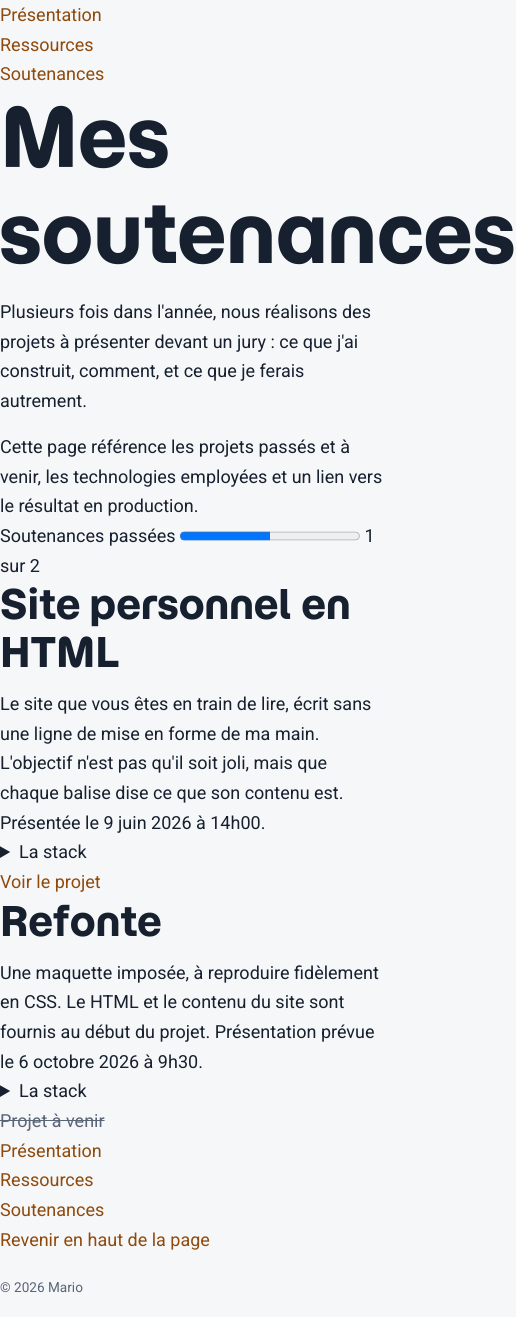
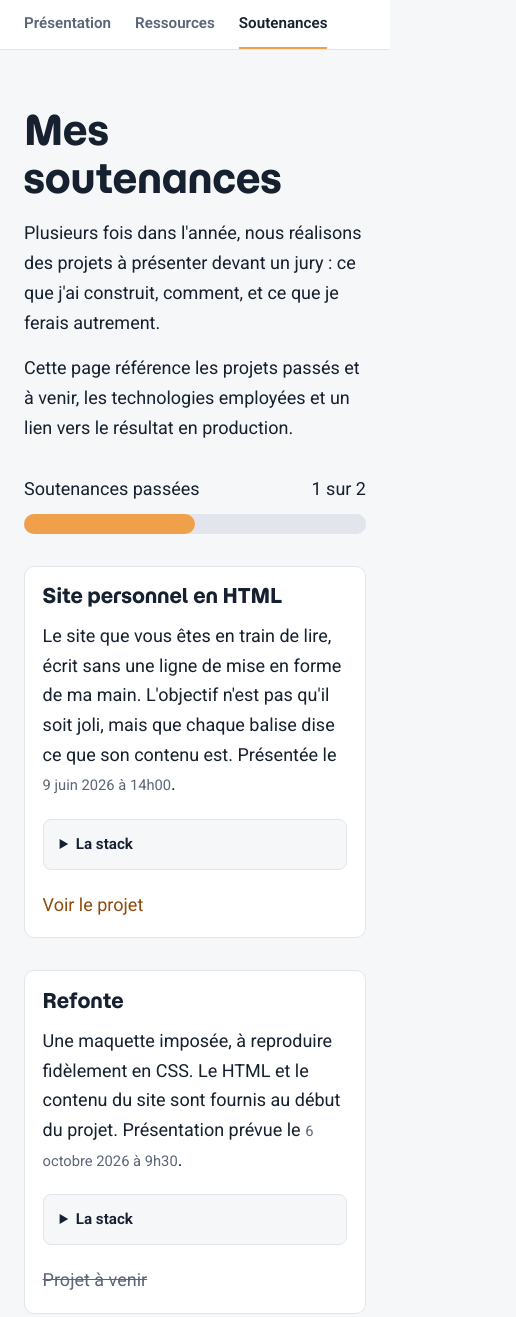
Before and after one commit to aarnow/formation-css, a plain HTML site: page soutenances.html in a window 390 px wide. Shown: the top 1317 px of the page, 516 px wide, since content can reach past the window. Drawn offline with Linux system fonts and the light colour scheme.

Commit message:
FEAT: add correction TP soutenances

```diff
--- /dev/null
+++ b/css/pages/merci.css
@@ -0,0 +1,91 @@
+/* #region Confirmation */
+
+main {
+  text-align: center;
+}
+
+/* La pastille cochée, dessinée par un pseudo-élément. */
+
+main::before {
+  content: "";
+  display: block;
+  width: 4.5rem;
+  height: 4.5rem;
+  margin: 0 auto 1.75rem;
+  background-color: var(--color-primary);
+  background-image: url("../../assets/img/icons/coche.svg");
+  background-repeat: no-repeat;
+  background-position: center;
+  background-size: 2rem 2rem;
+  border-radius: 50%;
+  animation: pastille 0.9s ease-in-out both;
+}
+
+main > p {
+  margin-inline: auto;
+  font-size: 1.35rem;
+  animation: arrivee 0.5s ease-out 0.5s both;
+}
+
+/* Le récapitulatif n'apparaît que si le script de la page l'a rempli. */
+
+main ul:not(:empty) {
+  margin-top: 1.75rem;
+  padding: 1.2rem;
+  text-align: left;
+  background-color: var(--color-surface);
+  border: 1px solid var(--color-border);
+  border-radius: var(--radius);
+  animation: arrivee 0.5s ease-out 0.7s both;
+}
+/* #endregion */
+
+/* #region Animations */
+
+@keyframes pastille {
+  0% {
+    opacity: 0;
+    transform: scale(0.3);
+    background-size: 0 0;
+  }
+
+  45% {
+    opacity: 1;
+    transform: scale(1.08);
+    background-size: 0 0;
+  }
+
+  60% {
+    transform: scale(1);
+    background-size: 0 0;
+  }
+
+  100% {
+    opacity: 1;
+    transform: scale(1);
+    background-size: 2rem 2rem;
+  }
+}
+
+@keyframes arrivee {
+  from {
+    opacity: 0;
+    transform: translateY(0.75rem);
+  }
+
+  to {
+    opacity: 1;
+    transform: translateY(0);
+  }
+}
+/* #endregion */
+
+/* #region Mouvement réduit */
+@media (prefers-reduced-motion: reduce) {
+  main::before,
+  main > p,
+  main ul:not(:empty) {
+    animation: none;
+  }
+}
+/* #endregion */
--- /dev/null
+++ b/css/pages/soutenances.css
@@ -0,0 +1,149 @@
+/* #region Jauge */
+
+.progress-wrapper {
+  display: grid;
+  grid-template-columns: 1fr auto;
+  gap: 0.6rem 1rem;
+  margin-top: 2rem;
+}
+
+progress {
+  grid-row: 2;
+  grid-column: 1 / -1;
+  width: 100%;
+  height: 1.25rem;
+  border: none;
+  border-radius: 999px;
+  background-color: var(--color-border);
+}
+
+progress::-webkit-progress-bar {
+  border-radius: 999px;
+  background-color: var(--color-border);
+}
+
+progress::-webkit-progress-value {
+  border-radius: 999px;
+  background-color: var(--color-primary-light);
+}
+
+progress::-moz-progress-bar {
+  border-radius: 999px;
+  background-color: var(--color-primary-light);
+}
+/* #endregion */
+
+/* #region Projets */
+
+article {
+  max-width: calc(var(--content-max-width) * 0.8);
+  margin-top: 2rem;
+  margin-inline: auto;
+  padding: 1.5rem;
+  background-color: var(--color-surface);
+  border: 1px solid var(--color-border);
+  border-radius: var(--radius);
+}
+
+article h2 {
+  font-size: 1.25rem;
+}
+
+article time {
+  font-size: 0.92rem;
+  color: var(--color-text-muted);
+}
+/* #endregion */
+
+/* #region Volets dépliants */
+
+main details {
+  margin-block: 1.25rem;
+  padding: 0.75rem 1rem;
+  background-color: var(--color-bg);
+  border: 1px solid var(--color-border);
+  border-radius: 8px;
+}
+
+main summary {
+  font-weight: 650;
+  font-size: 0.95rem;
+  cursor: pointer;
+  transition:
+    margin-bottom 0.35s ease,
+    padding-bottom 0.35s ease;
+}
+
+main details[open] summary {
+  margin-bottom: 0.75rem;
+  padding-bottom: 0.75rem;
+  border-bottom: 1px solid var(--color-border);
+}
+
+main details::details-content {
+  display: grid;
+  grid-template-rows: 0fr;
+  transition:
+    grid-template-rows 0.35s ease,
+    content-visibility 0.35s allow-discrete;
+}
+
+main details[open]::details-content {
+  grid-template-rows: 1fr;
+}
+
+main details dl {
+  overflow: hidden;
+}
+/* #endregion */
+
+/* #region Liste de définitions */
+
+dl {
+  display: grid;
+  grid-template-columns: max-content 1fr;
+  gap: 0.35rem 1.5rem;
+  font-size: 0.95rem;
+}
+
+dt {
+  font-weight: 600;
+  color: var(--color-text-muted);
+}
+
+dd {
+  grid-column: 2;
+}
+/* #endregion */
+
+/* #region Mouvement réduit */
+@media (prefers-reduced-motion: reduce) {
+  main summary,
+  main details::details-content {
+    transition: none;
+  }
+}
+/* #endregion */
+
+/* #region Responsive (format mobile < 768px) */
+@media (max-width: 768px) {
+  /* En 5rem, « soutenances » est plus large que l'écran. */
+  h1 {
+    font-size: 2.5rem;
+  }
+
+  article {
+    padding: 1.1rem;
+  }
+
+  dl {
+    grid-template-columns: 1fr;
+    gap: 0;
+  }
+
+  dd {
+    grid-column: 1;
+    margin-bottom: 0.6rem;
+  }
+}
+/* #endregion */
--- a/soutenances.html
+++ b/soutenances.html
@@ -14,14 +14,15 @@
     <link rel="icon" href="assets/favicon/favicon.svg" type="image/svg+xml">
 
     <link rel="stylesheet" href="css/style.css">
+    <link rel="stylesheet" href="css/pages/soutenances.css">
 
     <!-- Remplacez VOTRE-PSEUDO par votre identifiant GitHub. -->
     <link rel="canonical" href="https://VOTRE-PSEUDO.github.io/formation-css/soutenances.html">
   </head>
   <body id="haut">
-    <header>
+    <header class="site-header">
       <nav aria-label="Menu principal">
-        <ul>
+        <ul class="container">
           <li><a href="index.html">Présentation</a></li>
           <li><a href="ressources.html">Ressources</a></li>
           <li><a href="soutenances.html" aria-current="page">Soutenances</a></li>
@@ -29,11 +30,11 @@
       </nav>
     </header>
 
-    <main>
+    <main class="container page-spacing">
       <h1>Mes soutenances</h1>
       <p>Plusieurs fois dans l'année, nous réalisons des projets à présenter devant un jury : ce que j'ai construit, comment, et ce que je ferais autrement.</p>
       <p>Cette page référence les projets passés et à venir, les technologies employées et un lien vers le résultat en production.</p>
-      <div>
+      <div class="progress-wrapper">
         <label for="avancement">Soutenances passées</label>
         <progress value="1" max="2" id="avancement">1 sur 2</progress>
         1 sur 2
@@ -79,7 +80,8 @@
         </article>
     </main>
 
-    <footer>
+    <footer class="site-footer">
+      <div class="container">
         <nav aria-label="Liens du site">
           <ul>
             <li><a href="index.html">Présentation</a></li>
@@ -91,6 +93,7 @@
         <p><a href="#haut">Revenir en haut de la page</a></p>
 
         <p><small>© <time datetime="2026">2026</time> Mario</small></p>
+      </div>
     </footer>
   </body>
 </html>
```
Also changed, not shown: merci.html (+7 -4 lines). Lines whose indentation alone changed are shown as unchanged.
